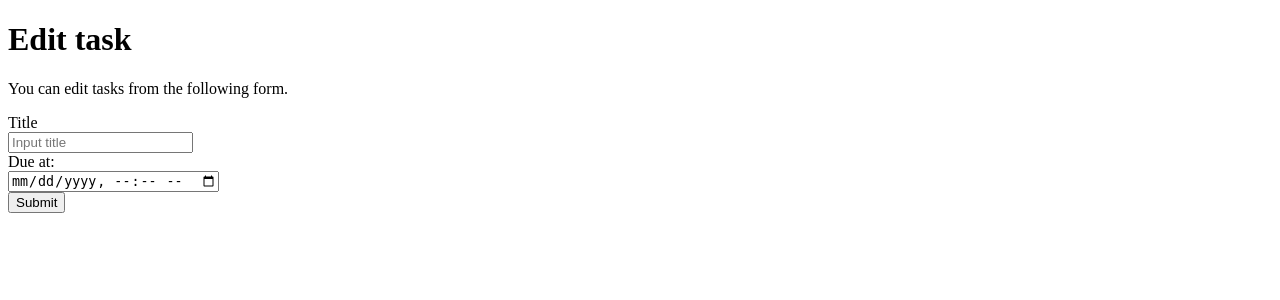
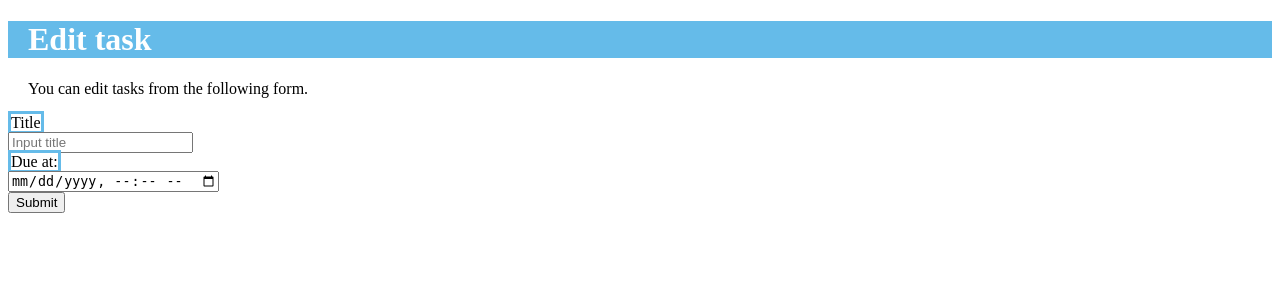
Before and after one commit to s1f102301279/django-test-exercise, a Django app: template todo/templates/todo/edit.html in a window 1280 px wide. Shown: the top 300 px of the page. Run offline with Django 5.2, Linux system fonts and the light colour scheme; the template is opened without the code that fills it, so the values that code supplies are empty.

Commit message:
subpageのcssを追加

```diff
--- a/todo/static/css/subpage.css
+++ b/todo/static/css/subpage.css
@@ -0,0 +1,19 @@
+h1{
+    background-color: #65BBE9;
+    color: #ffffff;
+    font-family: serif;
+    padding-left: 20px;
+    font-style: s;
+}
+ul{
+    border: solid;
+    border-color: #65BBE9;
+    font-size: 20px;
+}
+p{
+    padding-left: 20px;
+}
+label{
+    border: solid;
+    border-color: #65BBE9;
+}
--- a/todo/templates/todo/detail.html
+++ b/todo/templates/todo/detail.html
@@ -6,6 +6,8 @@
     <title>To Do Application</title>
     <meta charset="UTF-8">
     <meta name="author" content="INIAD">
+    <link rel="stylesheet" href="{% static 'css/subpage.css' %}">
+
   </head>
 
   <body>
--- a/todo/templates/todo/edit.html
+++ b/todo/templates/todo/edit.html
@@ -6,6 +6,8 @@
     <title>To Do Application</title>
     <meta charset="UTF-8">
     <meta name="author" content="INIAD">
+    <link rel="stylesheet" href="{% static 'css/subpage.css' %}">
+
   </head>
 
   <body>
```
